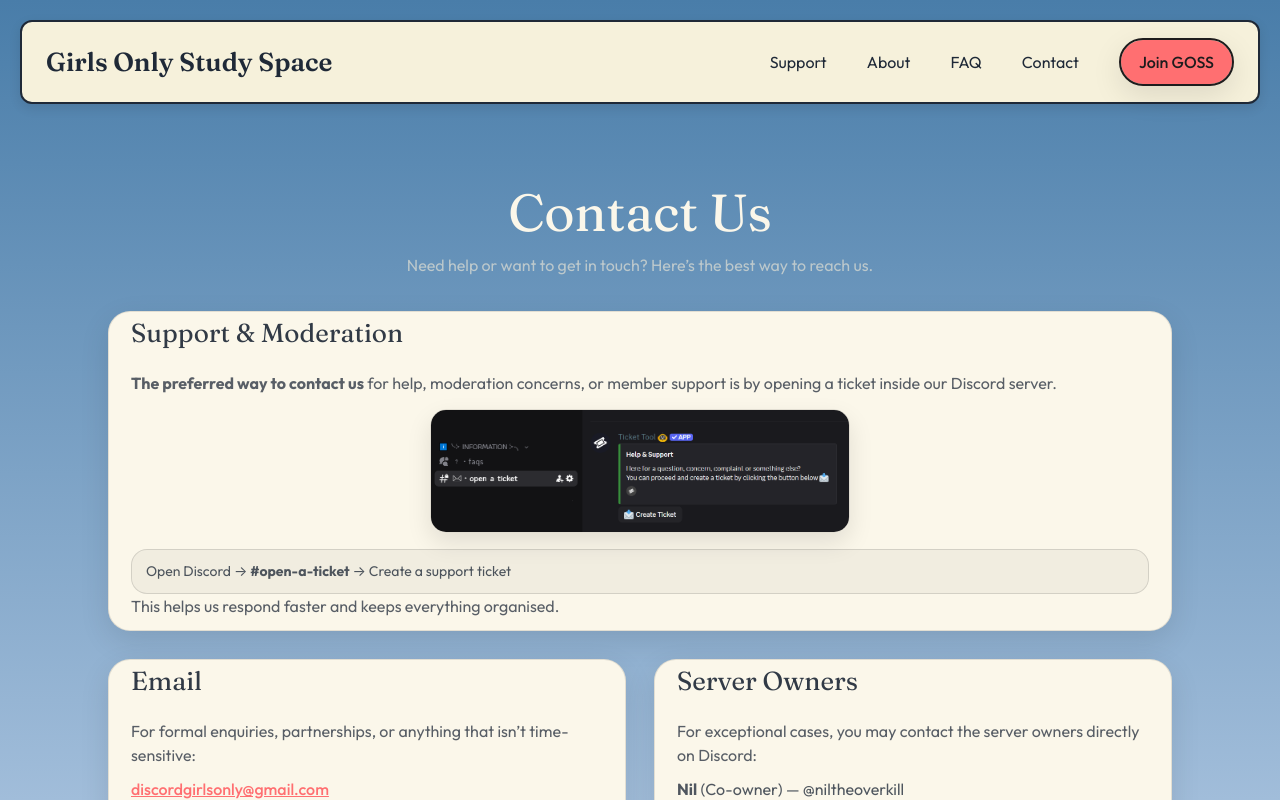
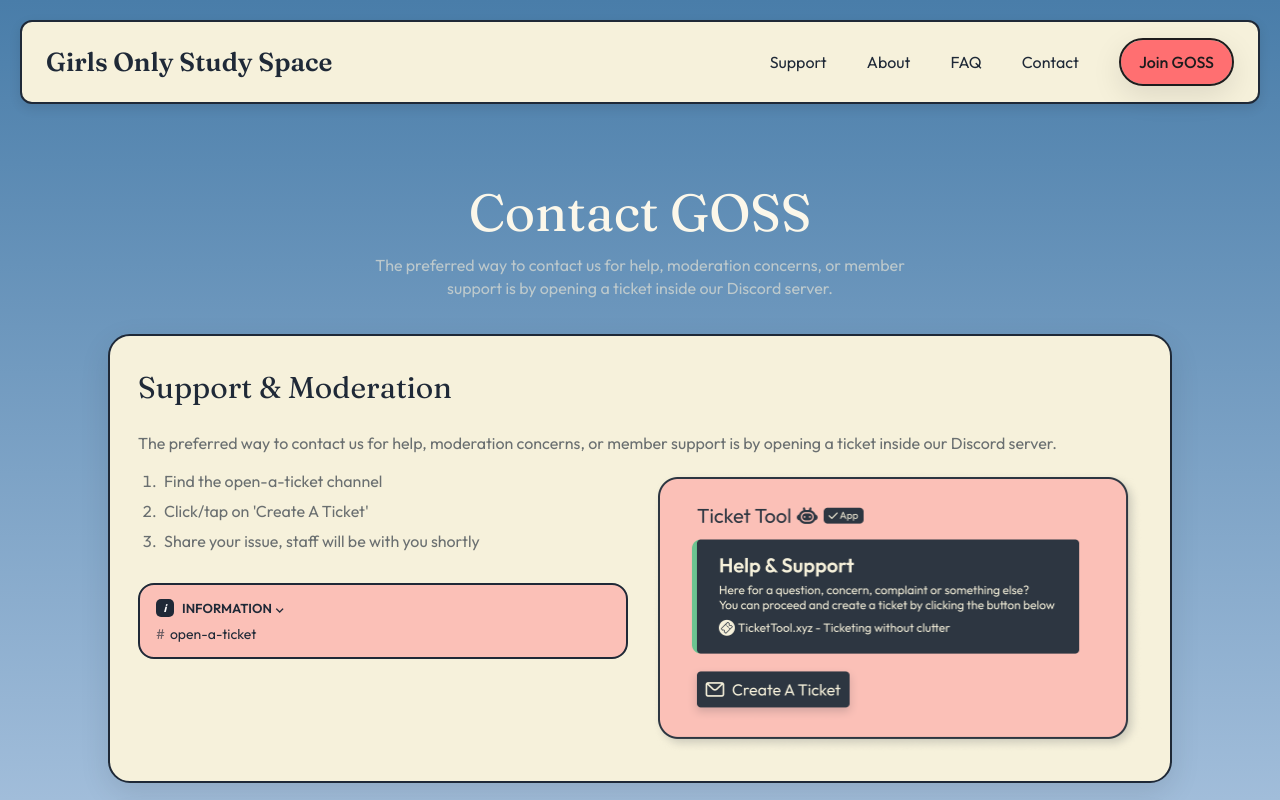
Before and after one commit to GirlsOnlyDiscord/girlsonlydiscord.github.io, a React (Vite) app: page /contact in a window 1280 px wide. Shown: the top 800 px of the page. Built offline with nearby package versions, Linux system fonts and the light colour scheme.

Commit message:
contact page update

```diff
--- a/src/pages/Contact.jsx
+++ b/src/pages/Contact.jsx
@@ -1,6 +1,6 @@
 import Navbar from "../components/Navbar.jsx";
 import Footer from "../components/Footer.jsx";
-import OpenATicket from "../assets/OpenATicket.png";
+import TicketToolPreview from "../assets/TicketTool.png";
 
 export default function Contact() {
   return (
@@ -10,82 +10,90 @@ export default function Contact() {
       <main className="contactPage">
         <div className="contactPageInner">
           <header className="contactHeader">
-            <h1 className="contactPageTitle">Contact Us</h1>
+            <h1 className="contactPageTitle">Contact GOSS</h1>
             <p className="contactPageSubtitle">
-              Need help or want to get in touch? Here’s the best way to reach us.
+              The preferred way to contact us for help, moderation concerns,
+              or member support is by opening a ticket inside our Discord
+              server.
             </p>
           </header>
 
           <div className="contactCards">
-            {/* Row 1: Full-width card */}
+            {/* Support & Moderation */}
             <section
-              className="contactCard contactCardPrimary fullWidth"
-              aria-label="Open a support ticket"
+              className="contactCard fullWidth"
+              aria-label="Support and moderation"
             >
               <h2 className="contactCardTitle">Support & Moderation</h2>
 
               <p className="contactCardText">
-                <strong>The preferred way to contact us</strong> for help,
-                moderation concerns, or member support is by opening a ticket
-                inside our Discord server.
+                The preferred way to contact us for help, moderation
+                concerns, or member support is by opening a ticket inside
+                our Discord server.
               </p>
 
+              <div className="ticketRow">
+                <div className="ticketSteps">
+                  <ol className="stepsList">
+                    <li>Find the open-a-ticket channel</li>
+                    <li>Click/tap on 'Create A Ticket'</li>
+                    <li>Share your issue, staff will be with you shortly</li>
+                  </ol>
+
+                  <div className="ticketInfoBox">
+                    <div className="ticketInfoHeader">
+                      <span className="ticketInfoIcon">i</span>
+                      <span>INFORMATION ⌄</span>
+                    </div>
+                    <div className="ticketInfoChannel">
+                      <span className="ticketHash">#</span> open-a-ticket
+                    </div>
+                  </div>
+                </div>
+
                 <img
-                src={OpenATicket}
-                alt="Open a ticket channel in the GOSS Discord server"
-                className="contactImage"
+                  src={TicketToolPreview}
+                  alt="Ticket Tool app preview showing the Create A Ticket button"
+                  className="ticketToolImage"
                 />
+              </div>
+            </section>
 
-              <p className="contactCardHint">
-                Open Discord → <strong>#open-a-ticket</strong> → Create a support ticket
-              </p>
+            {/* Contact Information */}
+            <section
+              className="contactCard"
+              aria-label="Contact information"
+            >
+              <h2 className="contactCardTitle">Contact Information</h2>
 
               <p className="contactCardText">
-                This helps us respond faster and keeps everything organised.
-              </p>
-            </section>
-
-            {/* Row 2: Two cards side by side */}
-            <div className="contactRow">
-              <section className="contactCard" aria-label="Contact by email">
-                <h2 className="contactCardTitle">Email</h2>
-
-                <p className="contactCardText">
-                  For formal enquiries, partnerships, or anything that isn’t
-                  time-sensitive:
-                </p>
-
+                For formal enquiries, partnerships, or anything that isn't
+                time sensitive:{" "}
                 <a
                   className="contactLink"
                   href="mailto:discordgirlsonly@gmail.com"
                 >
                   discordgirlsonly@gmail.com
                 </a>
-              </section>
-
-              <section className="contactCard" aria-label="Contact server owners">
-                <h2 className="contactCardTitle">Server Owners</h2>
+              </p>
 
               <p className="contactCardText">
-                  For exceptional cases, you may contact the server owners directly
-                  on Discord:
+                For exceptional cases, you may contact the server owner
+                directly on Discord:
               </p>
 
               <ul className="contactList">
                 <li>
-                    <strong>Nil</strong> (Co-owner) — <span>@niltheoverkill</span>
-                  </li>
-                  <li>
-                    <strong>Ruthie</strong> (Co-owner) — <span>@peachyqiss</span>
+                  <strong>Nil</strong> (Co-owner) —{" "}
+                  <span className="contactMention">@niltheoverkill</span>
                 </li>
               </ul>
 
               <p className="contactCardText">
-                  Please note that direct messages may receive a slower response
-                  than tickets.
+                Please note that direct messages may receive a slower
+                response than tickets.
               </p>
             </section>
-            </div>
           </div>
         </div>
       </main>
--- a/src/styles/pages/support-contact.css
+++ b/src/styles/pages/support-contact.css
@@ -230,3 +230,121 @@
     margin-bottom: 26px;
   }
 }
+
+/* =========================
+   Contact page — mockup-matched card style
+   (Contact-only overrides; Support page untouched)
+   ========================= */
+
+.contactCard {
+  background: var(--brand-cream);
+  border: 2px solid var(--ink);
+  box-shadow: var(--shadow);
+  padding: 28px;
+}
+
+.contactCardTitle {
+  font-size: 30px;
+  color: var(--ink);
+}
+
+.contactCardText {
+  color: var(--ink-muted);
+}
+
+.contactLink {
+  color: var(--brand-coral);
+}
+
+.contactMention {
+  color: var(--brand-blue);
+  font-weight: 500;
+}
+
+.contactList {
+  margin: 8px 0 16px;
+  color: var(--ink-muted);
+}
+
+/* Numbered steps */
+.stepsList {
+  margin: 0 0 16px;
+  padding-left: 22px;
+  color: var(--ink-muted);
+  display: grid;
+  gap: 10px;
+}
+
+.stepsList li {
+  padding-left: 4px;
+}
+
+/* Pink INFORMATION box */
+.ticketInfoBox {
+  background: var(--brand-light-coral);
+  border: 2px solid var(--ink);
+  border-radius: 16px;
+  padding: 14px 16px;
+}
+
+.ticketInfoHeader {
+  display: flex;
+  align-items: center;
+  gap: 8px;
+  font-weight: 600;
+  font-size: 13px;
+  color: var(--ink);
+  margin-bottom: 8px;
+}
+
+.ticketInfoIcon {
+  display: inline-flex;
+  align-items: center;
+  justify-content: center;
+  width: 18px;
+  height: 18px;
+  border-radius: 5px;
+  background: var(--ink);
+  color: #fff;
+  font-size: 11px;
+  font-style: italic;
+  font-weight: 700;
+}
+
+.ticketInfoChannel {
+  font-size: 14px;
+  color: var(--ink);
+}
+
+.ticketHash {
+  color: var(--ink-muted);
+  margin-right: 2px;
+}
+
+/* Steps + info box (left) / Ticket Tool image (right) */
+.ticketRow {
+  display: grid;
+  grid-template-columns: 1fr 1fr;
+  gap: 24px;
+  align-items: start;
+  margin-top: 16px;
+}
+
+.ticketSteps {
+  display: flex;
+  flex-direction: column;
+  gap: 16px;
+}
+
+.ticketToolImage {
+  width: 100%;
+  height: auto;
+  border-radius: 16px;
+  display: block;
+}
+
+@media (max-width: 720px) {
+  .ticketRow {
+    grid-template-columns: 1fr;
+  }
+}
```
Also changed, not shown: src/assets/TicketTool.png (added). Lines whose indentation alone changed are shown as unchanged.
